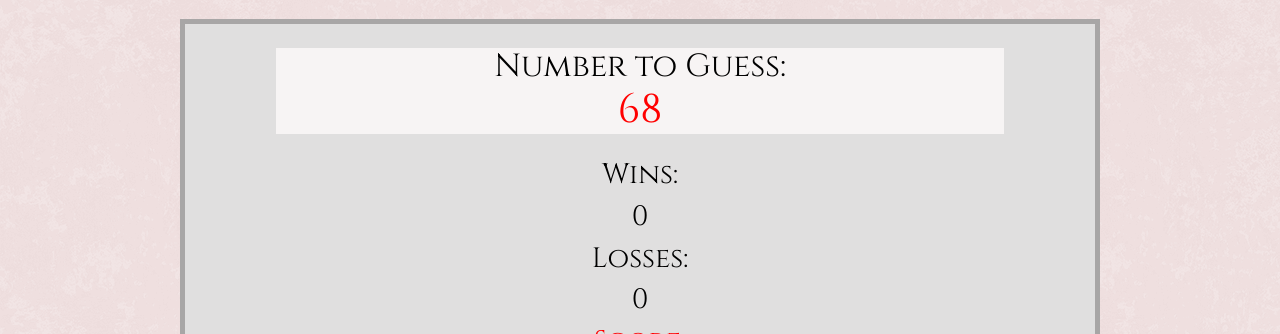
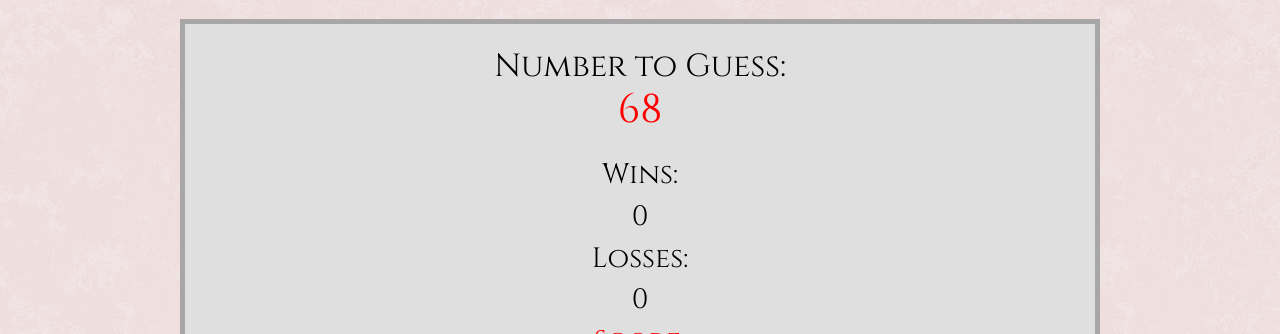
Before and after one commit to lhernandez5/Crystals_Collector, a plain HTML site: page index.html in a window 1280 px wide. Shown: the part 829-1163 px from the top of the page. Drawn offline with nearby package versions, Linux system fonts and the light colour scheme; files whose address does not match are found by name.

Commit message:
modified css file

```diff
--- a/assets/css/style.css
+++ b/assets/css/style.css
@@ -49,7 +49,6 @@ h2 {
   font-size: 40px;
 }
 #number {
-  background-color: #f7f4f4;
   margin: 0 10% 0 10%;
 }
 #totalScore {
```
